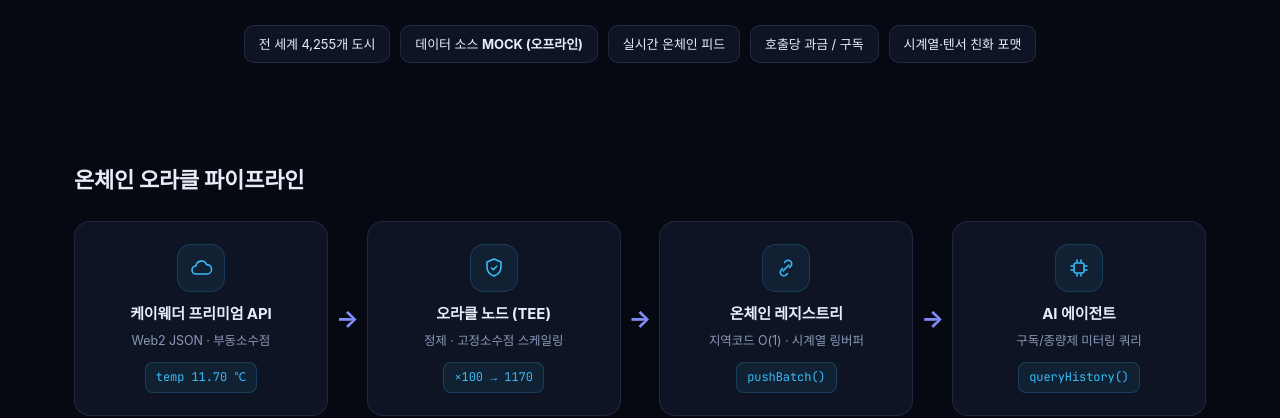
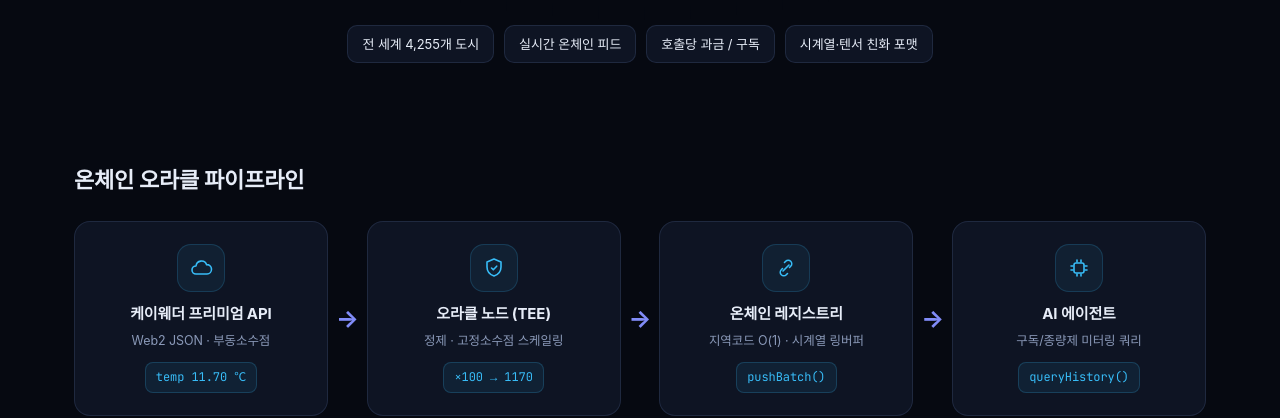
Before and after one commit to wellbianlabs/kweather-aivm-oracle, a website: page web/index.html in a window 1280 px wide. Shown: the part 420-838 px from the top of the page. Drawn offline with Linux system fonts and the light colour scheme; no server answers; a web font is replaced by a local one.

Commit message:
ui: remove data-source (mock) chip from hero

```diff
--- a/web/index.html
+++ b/web/index.html
@@ -62,7 +62,6 @@
     </p>
     <div class="okr">
       <span class="chip" data-en="4,255 world cities">전 세계 4,255개 도시</span>
-      <span class="chip"><span data-en="Data source">데이터 소스</span> <b id="srcPill">…</b></span>
       <span class="chip" data-en="Real-time on-chain feed">실시간 온체인 피드</span>
       <span class="chip" data-en="Pay-per-query / subscription">호출당 과금 / 구독</span>
       <span class="chip" data-en="Time-series · tensor-friendly">시계열·텐서 친화 포맷</span>
```
